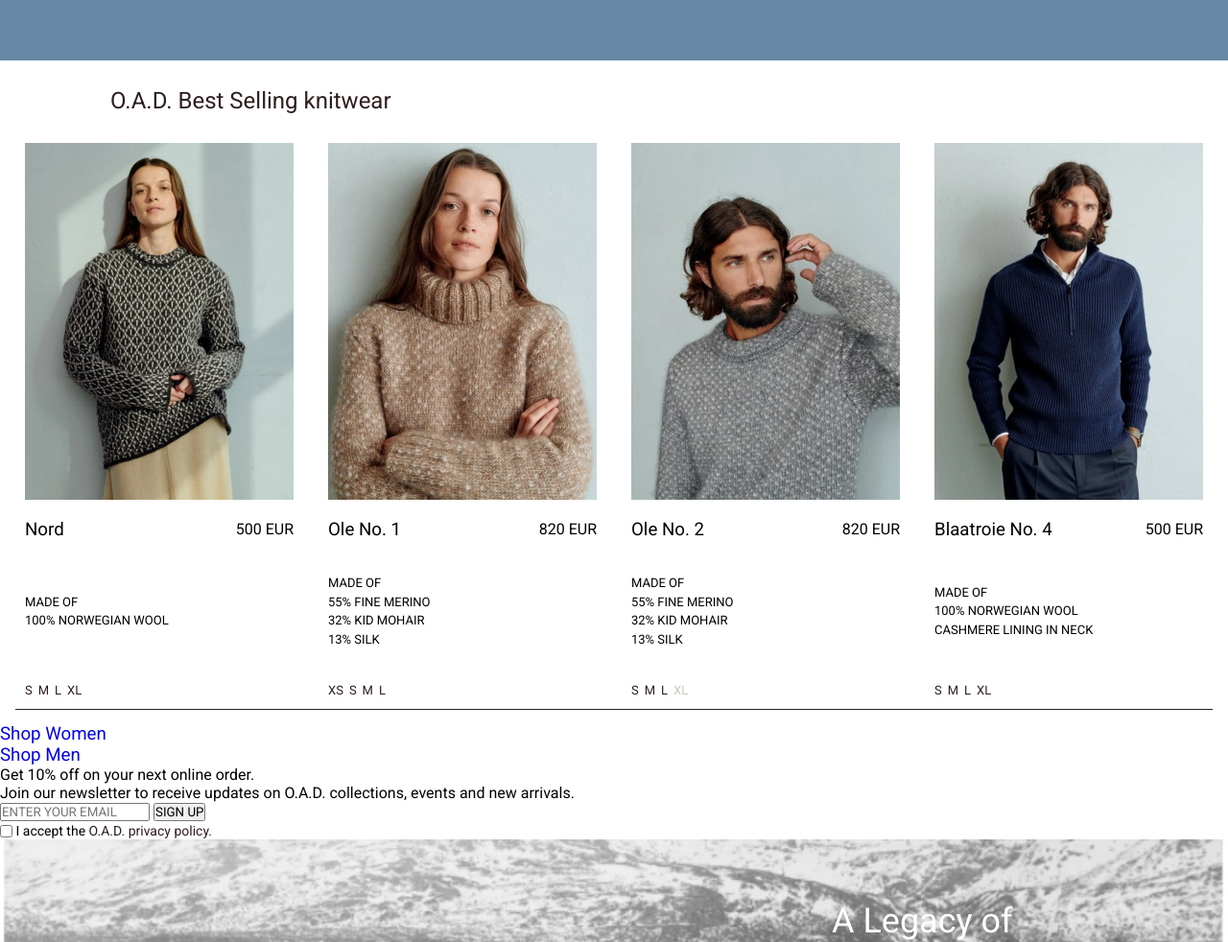
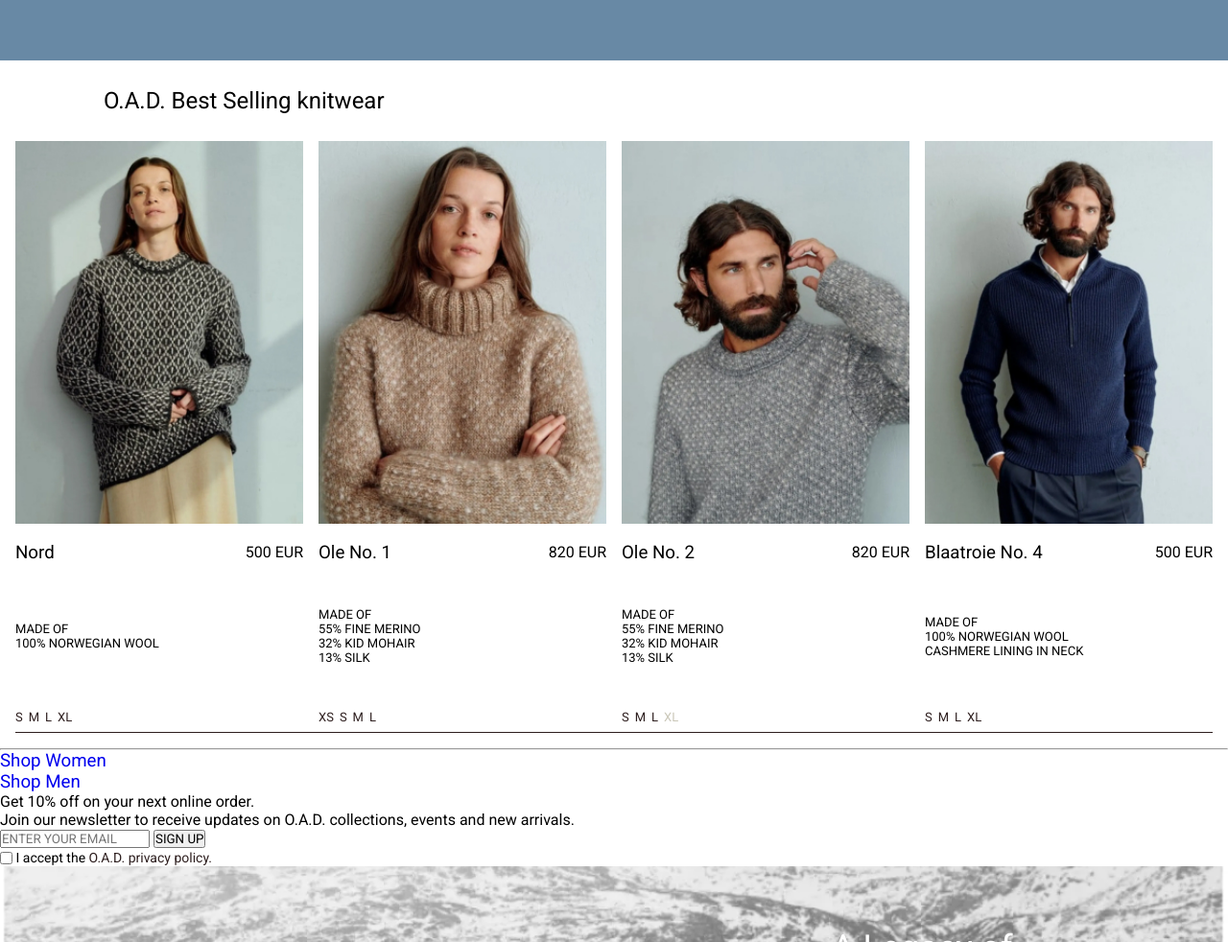
Before and after one commit to milakas/shop, a plain HTML site: page index.html in a window 1280 px wide. Shown: the part 840-1822 px from the top of the page at 96% size. Drawn offline with nearby package versions, Linux system fonts and the light colour scheme; files that its build step writes are made by us from their sources.

Commit message:
[style(best)] add grid

```diff
--- a/css/best/best.scss
+++ b/css/best/best.scss
@@ -3,20 +3,24 @@
 /* Best Section */
 
 .best {
+  &__container {
+    display: grid;
+    grid-template-columns: repeat(12, 1fr);
+    grid-column-gap: 16px;
+  }
   &__title {
-    margin: 28px 0 30px 115px;
-    font-size: 1.5rem;
-    line-height: 28.13px;
-    color: $color-secondary;
+    grid-column: 2 / span 10;
+    margin: 28px 0;
+    font-size: 24px;
   }
 
   &__product-cards {
-    display: flex;
-    justify-content: space-around;
-    flex-wrap: wrap;
-    gap: 16px;
-    padding-left: 16px;
-    padding-right: 16px;
+    display: grid;
+    grid-template-columns: repeat(4, 1fr);
+    grid-column-gap: 16px;
+    grid-row-gap: 8px;
+    margin: 0 16px 16px;
+    border-bottom: 1px solid $color-secondary;
   }
 
   &__image {
@@ -38,30 +42,18 @@
     align-items: center;
   }
 
-  &__name {
-    line-height: 18.75px;
-  }
-
-  &__prise {
-    line-height: 24.32px;
-  }
-
   &__text-made {
     font-size: 13px;
-    line-height: 19.76px;
   }
 
   &__sizes {
     display: flex;
-    padding: 0;
-    margin: 0;
     gap: 6px;
     list-style: none;
   }
 
   &__size {
     font-size: 13px;
-    line-height: 20px;
     text-align: center;
     text-transform: uppercase;
     color: $color-secondary;
@@ -70,11 +62,16 @@
   &__size_not-available {
     color: $color-size-not-available;
   }
+}
 
-  &__horizontal-rule {
-    height: 0;
-    margin: 0 16px 14.61px;
-    border: none;
-    border-top: 1px solid $color-secondary;
+@media only screen and (max-width: 991.98px) {
+  .best {
+    &__product-cards {
+      grid-template-columns: repeat(2, 1fr);
+    }
+
+    &__title {
+      font-size: 20px;
+    }
   }
 }
```
Also changed, not shown: css/best/best.css, 1 other file.
